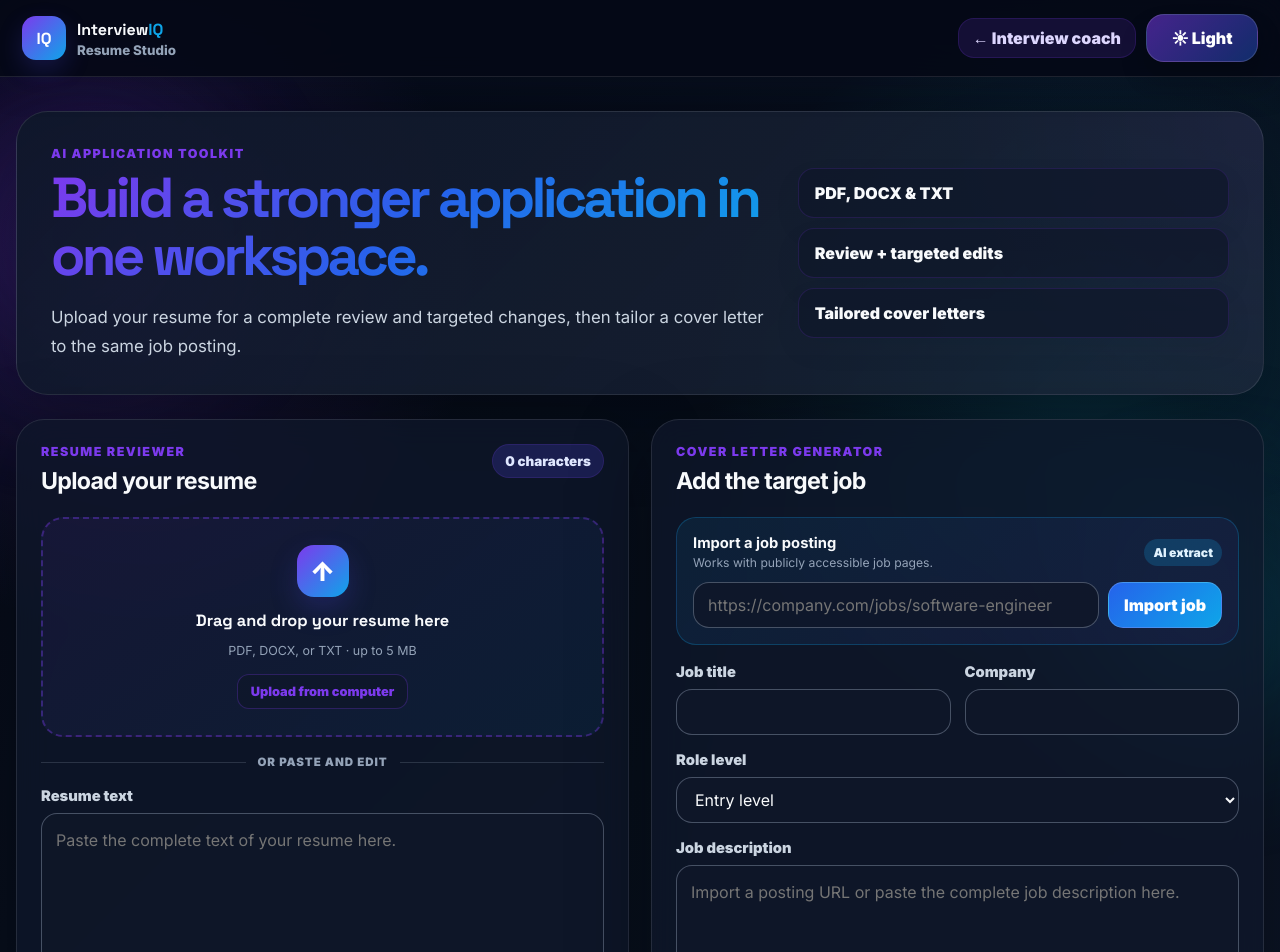
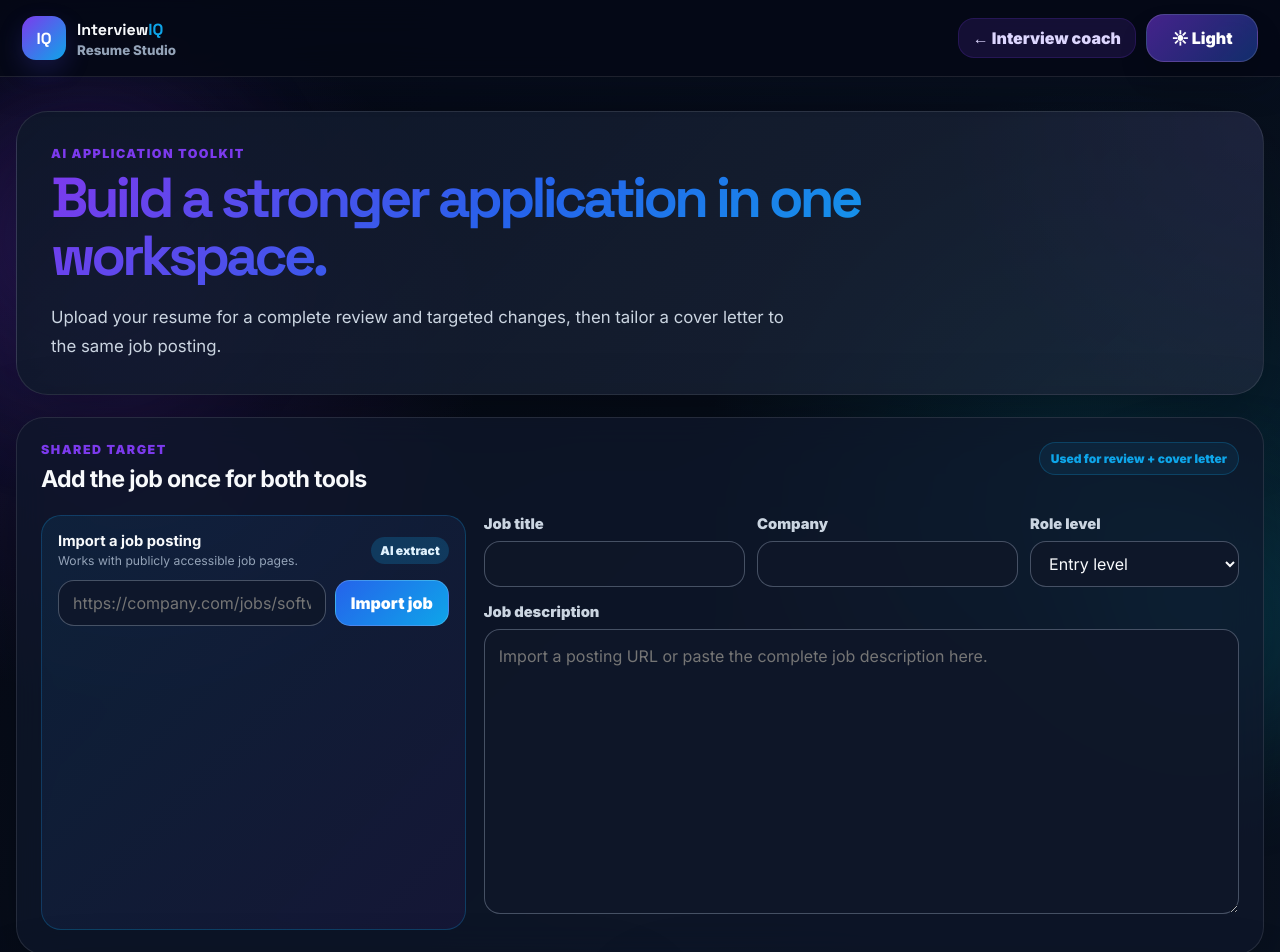
Before and after one commit to BIngram17/InterviewIQ-Live-Demo, a Next.js app: page /resume in a window 1280 px wide. Shown: the top 952 px of the page. Built offline with nearby package versions, Linux system fonts and the light colour scheme.

Commit message:
Move target job ahead of resume tools

```diff
--- a/app/globals.css
+++ b/app/globals.css
@@ -286,16 +286,21 @@ input:focus,textarea:focus,select:focus { border-color:rgba(124,58,237,.58); box
 .studio-home-link { display:grid; place-items:center; text-decoration:none; }
 .studio-theme { width:auto; min-width:112px; padding:0 14px; }
 .studio-shell { width:min(1440px,calc(100% - 32px)); margin:0 auto; padding:34px 0 56px; }
-.studio-hero { display:grid; grid-template-columns:minmax(0,1.25fr) minmax(280px,.75fr); align-items:center; gap:28px; margin-bottom:24px; padding:34px; border:1px solid var(--border-bright); border-radius:32px; background:linear-gradient(135deg,var(--panel-strong),rgba(245,248,255,.48)),radial-gradient(circle at top right,rgba(124,58,237,.18),transparent 20rem); box-shadow:var(--shadow-main); }
+.studio-hero { margin-bottom:22px; padding:34px; border:1px solid var(--border-bright); border-radius:32px; background:linear-gradient(135deg,var(--panel-strong),rgba(245,248,255,.48)),radial-gradient(circle at top right,rgba(124,58,237,.18),transparent 20rem); box-shadow:var(--shadow-main); }
 :root[data-theme="dark"] .studio-hero { background:linear-gradient(135deg,rgba(15,23,42,.94),rgba(30,41,59,.72)),radial-gradient(circle at top right,rgba(124,58,237,.22),transparent 20rem); }
 .studio-hero h1 { max-width:900px; margin:0; font-family:"Space Grotesk",sans-serif; font-size:clamp(2.25rem,4.4vw,4.6rem); line-height:1.03; letter-spacing:-.065em; background:linear-gradient(135deg,var(--brand-purple),var(--brand-blue),var(--brand-cyan)); -webkit-background-clip:text; background-clip:text; color:transparent; }
 .studio-hero p:last-child { max-width:760px; margin:18px 0 0; color:var(--text-soft); font-size:1.05rem; line-height:1.7; }
-.studio-feature-grid { display:grid; gap:10px; }
-.studio-feature-grid span { padding:14px 16px; border:1px solid rgba(124,58,237,.17); border-radius:16px; color:var(--text-main); background:var(--panel-bg); box-shadow:0 12px 26px rgba(15,23,42,.08); font-weight:900; }
 .studio-workspace { display:grid; grid-template-columns:minmax(360px,.9fr) minmax(480px,1.1fr); align-items:start; gap:22px; }
 .studio-input-column,.studio-output-column { display:grid; gap:22px; min-width:0; }
 .resume-studio-columns { display:grid; grid-template-columns:minmax(0,1fr) minmax(0,1fr); align-items:start; gap:22px; }
 .resume-review-column,.cover-letter-column { display:grid; gap:22px; min-width:0; }
+.target-job-panel { margin-bottom:22px; }
+.target-job-layout { display:grid; grid-template-columns:minmax(300px,.72fr) minmax(0,1.28fr); align-items:start; gap:18px; }
+.target-job-layout .job-url-importer { height:100%; margin-bottom:0; align-content:start; }
+.target-job-fields { display:grid; gap:0; min-width:0; }
+.target-job-meta { display:grid; grid-template-columns:1fr 1fr .8fr; gap:12px; }
+.target-job-badge { padding:8px 11px; border:1px solid rgba(14,165,233,.24); border-radius:999px; color:var(--brand-cyan); background:rgba(14,165,233,.08); font-size:.75rem; font-weight:900; white-space:nowrap; }
+.cover-letter-action-panel { display:grid; gap:4px; }
 .studio-panel { overflow:hidden; }
 .studio-field-row { grid-template-columns:1fr 1fr; }
 .compact-importer { margin-bottom:18px; }
@@ -365,7 +370,7 @@ input:focus,textarea:focus,select:focus { border-color:rgba(124,58,237,.58); box
   .answer-panel { order:2; }
   .feedback-panel { order:3; }
   .answer-history-panel { order:4; }
-  .studio-hero,.studio-workspace,.resume-studio-columns { grid-template-columns:1fr; }
+  .studio-workspace,.resume-studio-columns,.target-job-layout { grid-template-columns:1fr; }
 }
 @media (max-width:760px) {
   .feedback-actions { grid-template-columns:1fr; }
@@ -388,13 +393,14 @@ input:focus,textarea:focus,select:focus { border-color:rgba(124,58,237,.58); box
   .voice-time { grid-column:1 / -1; }
   .demo-footer { align-items:flex-start; flex-direction:column; }
   .demo-footer a { margin-left:0; }
-  .url-import-row,.studio-field-row { grid-template-columns:1fr; }
+  .url-import-row,.studio-field-row,.target-job-meta { grid-template-columns:1fr; }
   .studio-topbar { position:relative; align-items:flex-start; flex-direction:column; }
   .studio-top-actions { width:100%; align-items:stretch; flex-direction:column; }
   .studio-theme,.studio-home-link { width:100%; }
   .studio-shell { width:min(100% - 20px,1440px); padding-top:20px; }
   .studio-hero { padding:22px; border-radius:24px; }
   .studio-hero h1 { font-size:clamp(2.1rem,13vw,3.25rem); }
+  .target-job-badge { width:100%; text-align:center; white-space:normal; }
   .resume-result-panel { min-height:0; }
 }
 @media (prefers-reduced-motion:reduce) {
--- a/app/resume/page.tsx
+++ b/app/resume/page.tsx
@@ -133,8 +133,22 @@ export default function ResumeStudio() {
       <main className="studio-shell">
         <section className="studio-hero">
           <div><p className="eyebrow">AI application toolkit</p><h1>Build a stronger application in one workspace.</h1><p>Upload your resume for a complete review and targeted changes, then tailor a cover letter to the same job posting.</p></div>
-          <div className="studio-feature-grid" aria-label="Resume Studio capabilities"><span>PDF, DOCX & TXT</span><span>Review + targeted edits</span><span>Tailored cover letters</span></div>
         </section>
+
+        <article className="panel studio-panel target-job-panel">
+          <div className="panel-header"><div><p className="section-label">Shared target</p><h2>Add the job once for both tools</h2></div><span className="target-job-badge">Used for review + cover letter</span></div>
+          <div className="target-job-layout">
+            <JobUrlImporter onImported={applyImportedJob} compact />
+            <div className="target-job-fields">
+              <div className="target-job-meta">
+                <label className="field"><span>Job title</span><input maxLength={100} value={jobTitle} onChange={(event) => { setJobTitle(event.target.value); setReviewResult(null); setCoverResult(null); }} /></label>
+                <label className="field"><span>Company</span><input maxLength={100} value={company} onChange={(event) => { setCompany(event.target.value); setReviewResult(null); setCoverResult(null); }} /></label>
+                <label className="field"><span>Role level</span><select value={level} onChange={(event) => { setLevel(event.target.value); setReviewResult(null); setCoverResult(null); }}><option value="internship">Internship</option><option value="entry">Entry level</option><option value="mid">Mid level</option><option value="senior">Senior level</option></select></label>
+              </div>
+              <label className="field"><span>Job description</span><textarea className="job-description-textarea" value={jobDescription} maxLength={6000} onChange={(event) => { setJobDescription(event.target.value); setReviewResult(null); setCoverResult(null); }} placeholder="Import a posting URL or paste the complete job description here." /></label>
+            </div>
+          </div>
+        </article>
 
         <section className="resume-studio-columns">
           <div className="resume-review-column">
@@ -173,15 +187,8 @@ export default function ResumeStudio() {
           </div>
 
           <div className="cover-letter-column">
-            <article className="panel studio-panel job-cover-panel">
-              <div className="panel-header"><div><p className="section-label">Cover letter generator</p><h2>Add the target job</h2></div></div>
-              <JobUrlImporter onImported={applyImportedJob} compact />
-              <div className="field-row studio-field-row">
-                <label className="field"><span>Job title</span><input maxLength={100} value={jobTitle} onChange={(event) => { setJobTitle(event.target.value); setReviewResult(null); setCoverResult(null); }} /></label>
-                <label className="field"><span>Company</span><input maxLength={100} value={company} onChange={(event) => { setCompany(event.target.value); setReviewResult(null); setCoverResult(null); }} /></label>
-              </div>
-              <label className="field"><span>Role level</span><select value={level} onChange={(event) => { setLevel(event.target.value); setReviewResult(null); setCoverResult(null); }}><option value="internship">Internship</option><option value="entry">Entry level</option><option value="mid">Mid level</option><option value="senior">Senior level</option></select></label>
-              <label className="field"><span>Job description</span><textarea className="job-description-textarea" value={jobDescription} maxLength={6000} onChange={(event) => { setJobDescription(event.target.value); setReviewResult(null); setCoverResult(null); }} placeholder="Import a posting URL or paste the complete job description here." /></label>
+            <article className="panel studio-panel cover-letter-action-panel">
+              <div className="panel-header"><div><p className="section-label">Cover letter generator</p><h2>Create your tailored letter</h2></div></div>
               <button className="primary-button" type="button" disabled={isGeneratingCover || isExtracting} onClick={() => runTool("cover-letter")}>{isGeneratingCover ? "Writing cover letter..." : "Generate tailored cover letter"}</button>
               {coverStatus && <p className="studio-status" role="status">{coverStatus}</p>}
             </article>
```
